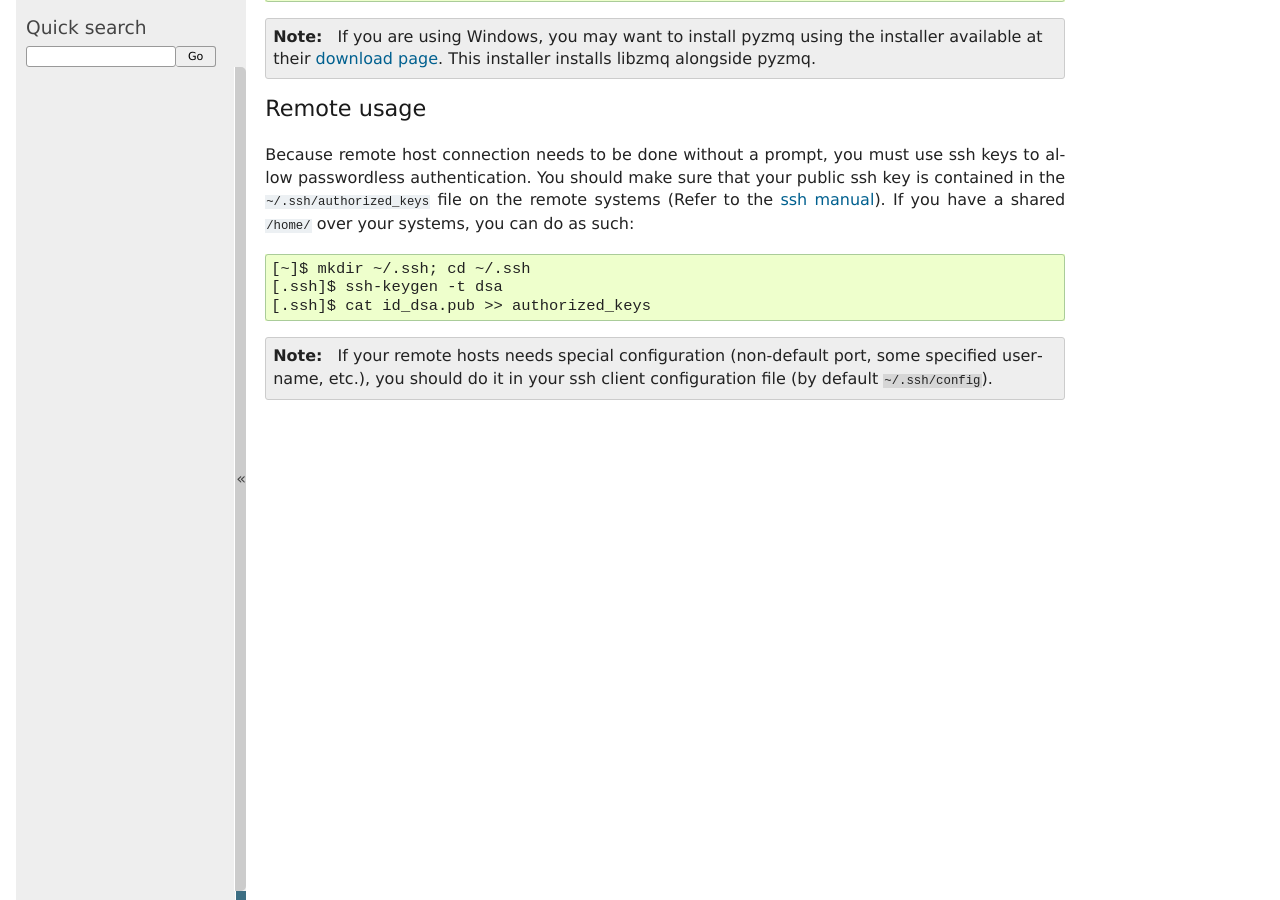
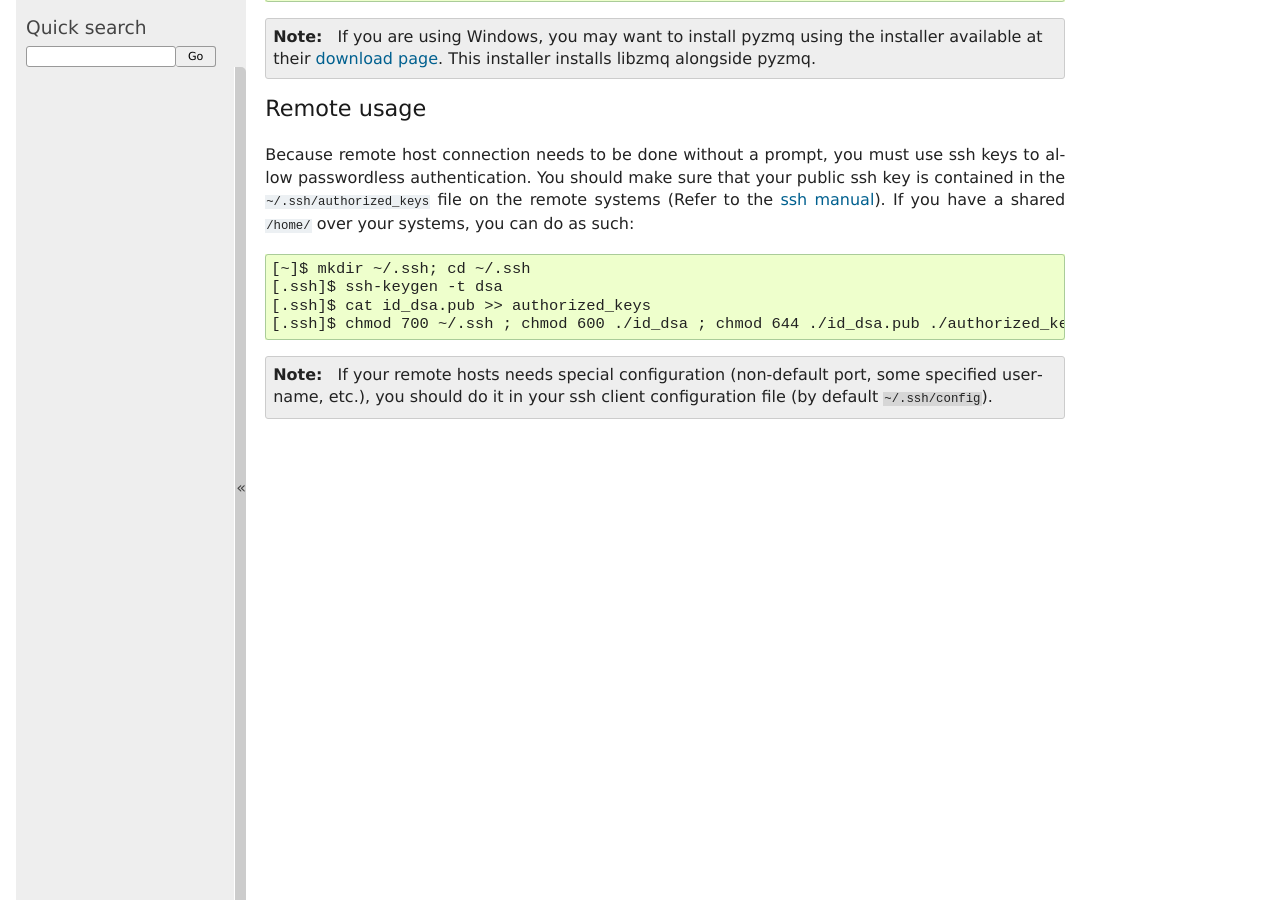
Before and after one commit to soravux/scoop, a Sphinx documentation site: the page built from doc/install.rst, in a window 1280 px wide and 900 px high, scrolled down 477 px. Built offline with Sphinx 7.4.7, drawn with Linux system fonts in a browser that asks for light colours; formulas are drawn with MathJax 3.

Commit message:
+ Added documentation about SSH key installation (Permissions on keys)

```diff
--- a/doc/install.rst
+++ b/doc/install.rst
@@ -40,6 +40,7 @@ you can do as such::
     [~]$ mkdir ~/.ssh; cd ~/.ssh
     [.ssh]$ ssh-keygen -t dsa
     [.ssh]$ cat id_dsa.pub >> authorized_keys
+    [.ssh]$ chmod 700 ~/.ssh ; chmod 600 ./id_dsa ; chmod 644 ./id_dsa.pub ./authorized_keys
 
 .. note::
 
```
